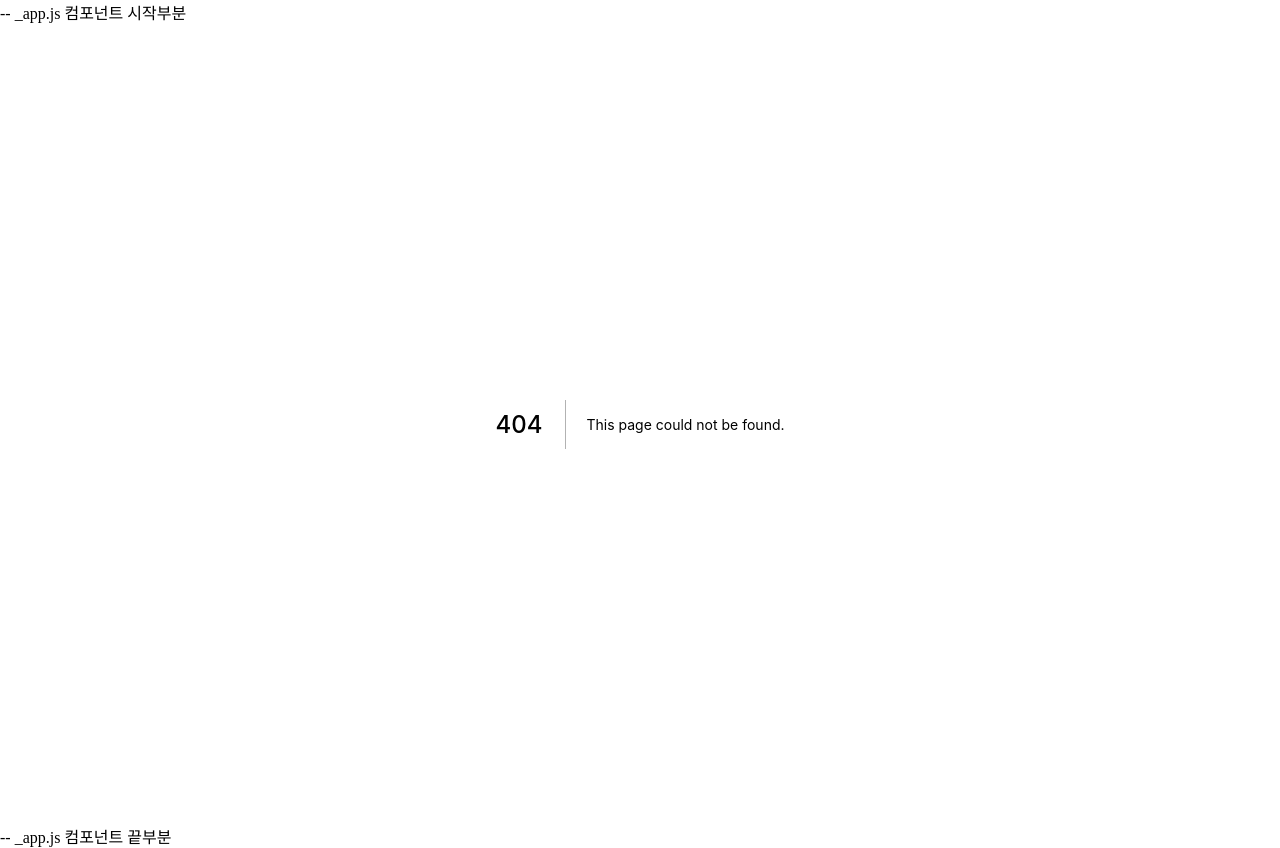
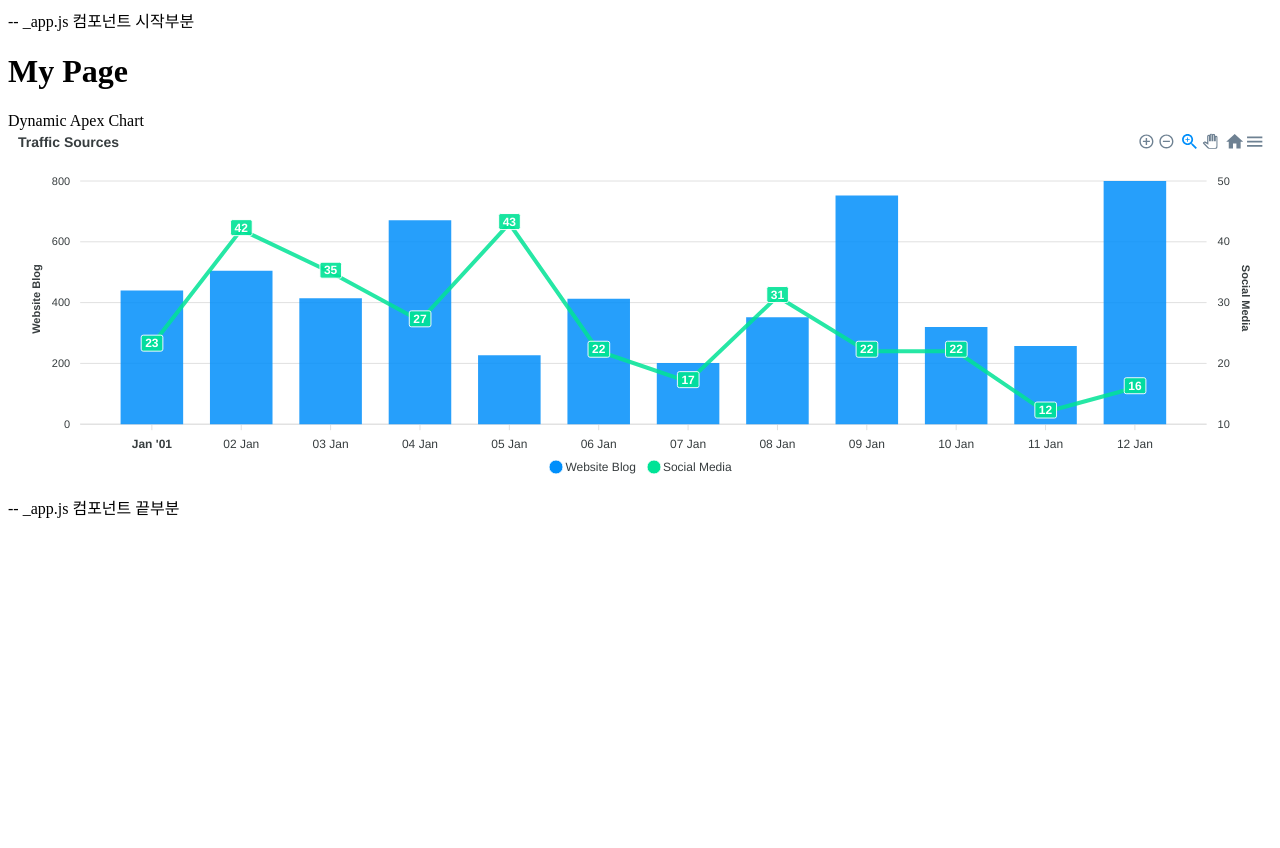
Before and after one commit to justdoplzz/class, a Next.js app: page /chart/LineColumn in a window 1280 px wide. Before the commit this address had no page. After the commit the page ends 800 px from the top, so only its background shows below. Built offline with nearby package versions, Linux system fonts and the light colour scheme.

Commit message:
[chart] 선 & 막대 차트

```diff
--- /dev/null
+++ b/components/ApexChart.js
@@ -0,0 +1,69 @@
+// ApexChart.js
+import dynamic from 'next/dynamic';
+import { useEffect, useState } from 'react';
+import ReactApexChart from 'react-apexcharts';
+
+const DynamicApexChart = dynamic(() => import('./DynamicApexChart'), {
+    ssr: false,
+});
+
+const ApexChart = () => {
+    const [chartData, setChartData] = useState({
+        series: [{
+            name: 'Website Blog',
+            type: 'column',
+            data: [440, 505, 414, 671, 227, 413, 201, 352, 752, 320, 257, 800]
+        }, {
+        name: 'Social Media',
+        type: 'line',
+        data: [23, 42, 35, 27, 43, 22, 17, 31, 22, 22, 12, 16]
+        }],
+        options: {
+        chart: {
+            height: 350,
+            type: 'line',
+        },
+        stroke: {
+            width: [0, 4]
+        },
+        title: {
+            text: 'Traffic Sources'
+        },
+        dataLabels: {
+            enabled: true,
+            enabledOnSeries: [1]
+        },
+        labels: ['01 Jan 2001', '02 Jan 2001', '03 Jan 2001', '04 Jan 2001', '05 Jan 2001', '06 Jan 2001', '07 Jan 2001', '08 Jan 2001', '09 Jan 2001', '10 Jan 2001', '11 Jan 2001', '12 Jan 2001'],
+        xaxis: {
+            type: 'datetime'
+        },
+        yaxis: [{
+            title: {
+            text: 'Website Blog',
+            },
+        }, {
+            opposite: true,
+            title: {
+            text: 'Social Media'
+            }
+        }]
+        },
+    });
+
+
+    useEffect(() => {
+        // 여기에 필요한 부수 효과 로직을 추가할 수 있습니다.
+    }, []);
+
+    return (
+        <div>
+        <DynamicApexChart />
+        <div id="chart">
+            <ReactApexChart options={chartData.options} series={chartData.series} type="line" height={350} />
+        </div>
+        <div id="html-dist"></div>
+        </div>
+    );
+};
+
+export default ApexChart;
--- /dev/null
+++ b/components/DynamicApexChart.js
@@ -0,0 +1,8 @@
+// DynamicApexChart.js
+
+const DynamicApexChart = () => {
+  // 동적으로 로드될 컴포넌트의 내용
+    return <div>Dynamic Apex Chart</div>;
+};
+
+export default DynamicApexChart;
--- a/package.json
+++ b/package.json
@@ -14,11 +14,13 @@
     "@emotion/react": "^11.11.1",
     "@emotion/styled": "^11.11.0",
     "antd": "^5.11.1",
+    "apexcharts": "^3.45.1",
     "axios": "^1.6.1",
     "elliptic": "^6.5.4",
     "graphql": "^16.8.1",
     "next": "12.1.0",
     "react": "c",
+    "react-apexcharts": "^1.4.1",
     "react-dom": "17.0.2",
     "yup": "^1.3.2"
   },
--- /dev/null
+++ b/pages/chart/LineColumn/index.jsx
@@ -0,0 +1,13 @@
+import ApexChart from "../../../components/ApexChart";
+
+const ChartLineColumn = () => {
+    return(
+        <div>
+            <h1>My Page</h1>
+            <ApexChart />
+        </div>
+    )
+
+}
+
+export default ChartLineColumn;
```
